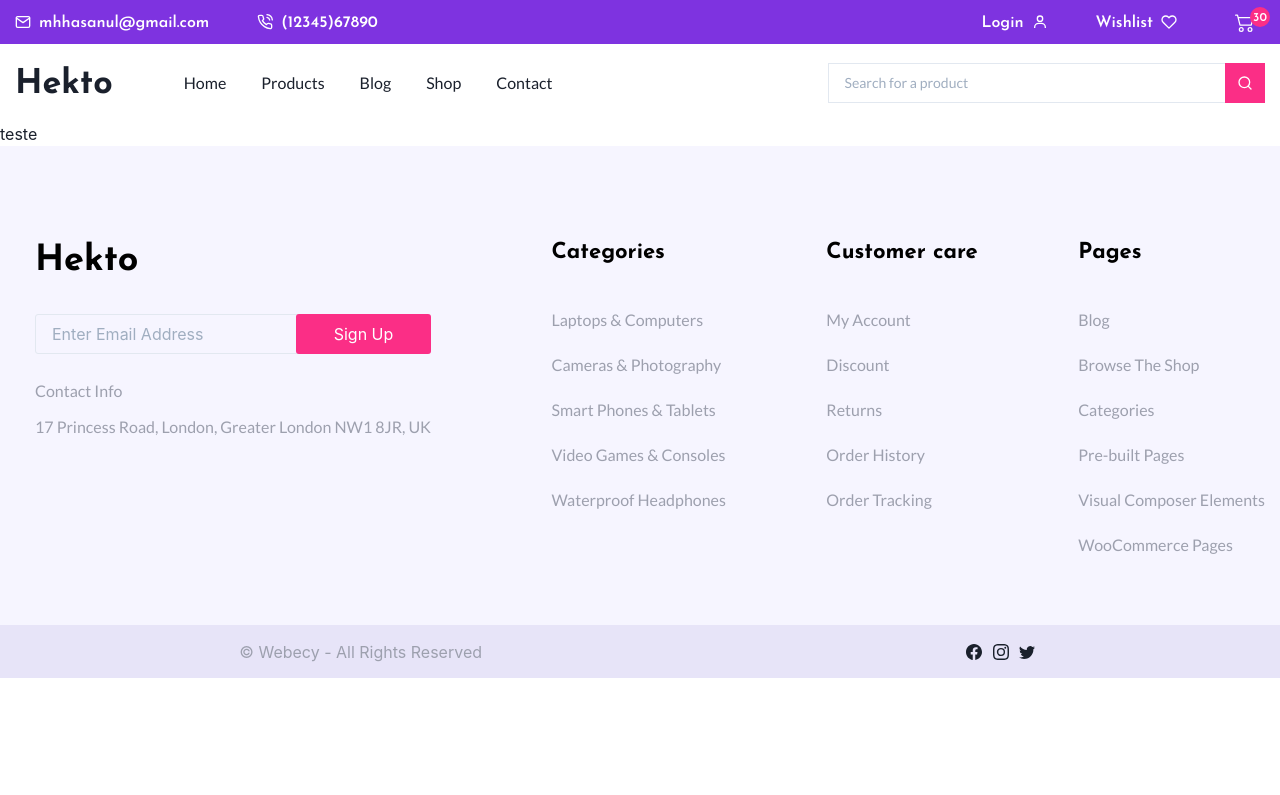
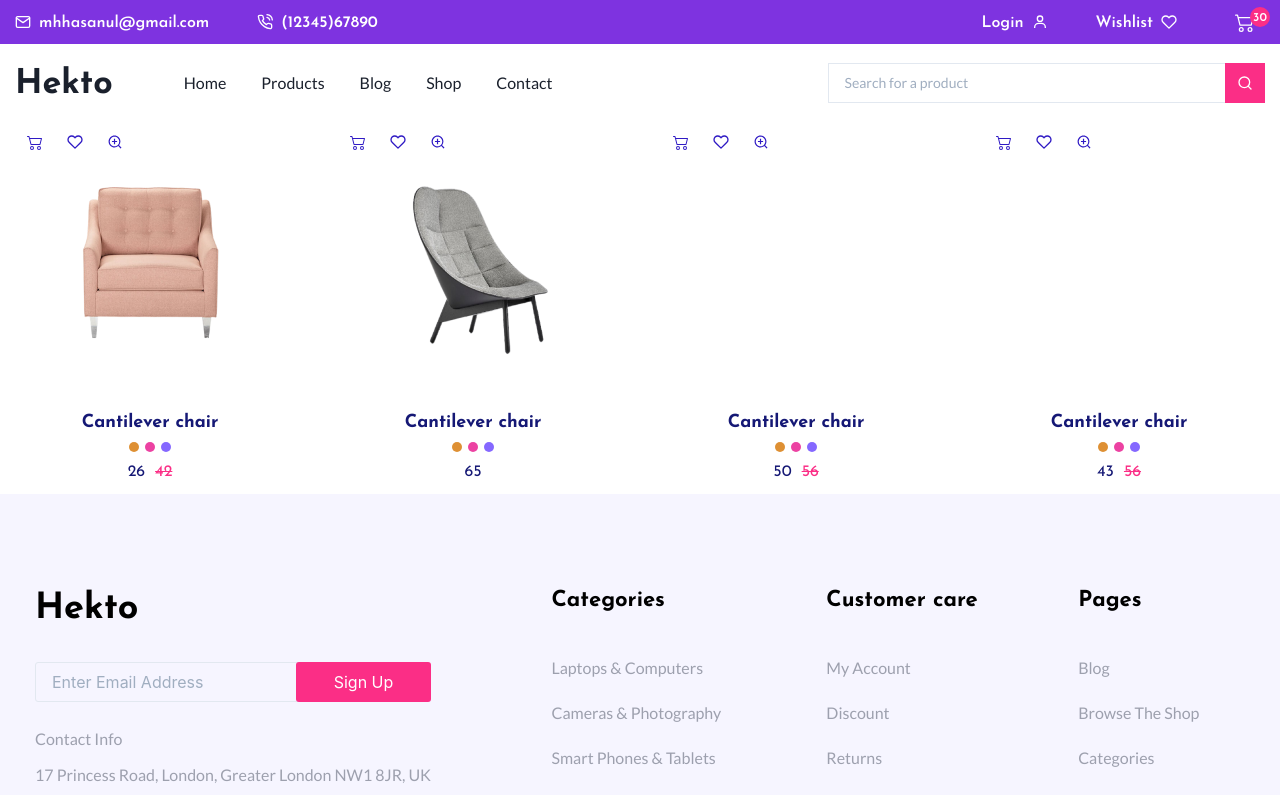
Before and after one commit to anacornachi/hekto-ecommerce, a Next.js app: page /shop in a window 1280 px wide. Shown: the top 795 px of the page. Built offline with nearby package versions, Linux system fonts and the light colour scheme; no server answers.

Commit message:
wip: product card component under development, add products type globally and create card product actions

```diff
--- /dev/null
+++ b/src/components/ProductCard/Actions.tsx
@@ -0,0 +1,76 @@
+import {
+  Button,
+  Circle,
+  Flex,
+  FlexProps,
+  Link as ChakraLink,
+} from '@chakra-ui/react';
+import React from 'react';
+import {BsCart2} from 'react-icons/bs';
+import {FiHeart} from 'react-icons/fi';
+import {AiOutlineZoomIn} from 'react-icons/ai';
+import Link from 'next/link';
+import {string} from 'yup/lib/locale';
+
+export type Actions = {
+  variant?: string;
+  mainColor?: string;
+} & FlexProps;
+
+export default function Actions({variant, mainColor, ...props}: Actions) {
+  const isTop = variant === 'top';
+
+  return (
+    <Flex
+      gap="10px"
+      {...props}
+      direction={isTop ? 'row' : 'column'}
+      bottom={isTop ? 'initial' : 0}
+      p="5px"
+    >
+      <Button
+        bg="none"
+        size="30px"
+        height="30px"
+        p="0"
+        borderRadius="full"
+        _focus={{boxShadow: 'none'}}
+      >
+        <Circle
+          size="30px"
+          color="offBlue"
+          _hover={{bg: mainColor ?? '#EEEFFB'}}
+        >
+          <BsCart2 />
+        </Circle>
+      </Button>
+      <Button
+        bg="none"
+        size="30px"
+        height="30px"
+        p="0"
+        borderRadius="full"
+        _focus={{boxShadow: 'none'}}
+      >
+        <Circle
+          size="30px"
+          color="offBlue"
+          _hover={{bg: mainColor ?? '#EEEFFB'}}
+        >
+          <FiHeart />
+        </Circle>
+      </Button>
+      <Link href="" passHref>
+        <ChakraLink _hover={{border: 'none'}} _focus={{boxShadow: 'none'}}>
+          <Circle
+            size="30px"
+            color="offBlue"
+            _hover={{bg: mainColor ?? '#EEEFFB'}}
+          >
+            <AiOutlineZoomIn />
+          </Circle>
+        </ChakraLink>
+      </Link>
+    </Flex>
+  );
+}
--- /dev/null
+++ b/src/components/ProductCard/index.tsx
@@ -0,0 +1,77 @@
+import {Circle, Flex, Heading, Text} from '@chakra-ui/react';
+import Image from 'next/image';
+import {TProducts} from 'src/types/products';
+import Actions from './Actions';
+
+export default function ProductCard({
+  image,
+  main_image,
+  alt,
+  title,
+  url,
+  id,
+  price,
+  promotion,
+  color,
+  colorType,
+  variant,
+  rate,
+}: TProducts) {
+  return (
+    <>
+      <Flex direction="column" w="270px" color="navyBlue">
+        <Flex
+          w="100%"
+          position="relative"
+          h="280px"
+          cursor="pointer"
+          _hover={{bg: 'lightGreen'}}
+        >
+          {main_image && (
+            <Flex w="100%" h="100%" justify="center">
+              <Image src={main_image} alt="" objectFit="contain" />
+            </Flex>
+          )}
+          <Actions position="absolute" mainColor="white" variant="top" />
+        </Flex>
+        <Flex
+          direction="column"
+          align="center"
+          fontFamily="josefin"
+          gap="8px"
+          p="10px"
+          w="100%"
+        >
+          <Heading
+            as="h2"
+            fontFamily="josefin"
+            fontSize="18px"
+            maxWidth="100%"
+            isTruncated
+          >
+            Cantilever chair
+          </Heading>
+          <Flex gap="6px">
+            <Circle size="10px" bg="#DE9034"></Circle>
+            <Circle size="10px" bg="#EC42A2"></Circle>
+            <Circle size="10px" bg="#8568FF"></Circle>
+          </Flex>
+          {/* {id && <Text>Code - {id}</Text>}  */}
+          {/* TODO ver como renderizar somente quando quiser que o codigo seja exibido, pq id sempre tem */}
+          <Flex gap="10px">
+            {promotion ? (
+              <>
+                <Text p="0">{promotion}</Text>
+                <Text p="0" as="del" color="pink">
+                  {price}
+                </Text>
+              </>
+            ) : (
+              <Text p="0">{price}</Text>
+            )}
+          </Flex>
+        </Flex>
+      </Flex>
+    </>
+  );
+}
--- /dev/null
+++ b/src/components/ProductCard/mock.ts
@@ -0,0 +1,65 @@
+import couch from '@public/images/couch.png';
+import armchair from '@public/images/armchair.png';
+
+export const products = [
+  {
+    id: 'Y523201', //codigo unico
+    image: [], // imagens pra pagina de produto
+    main_image: couch, // imagem unica
+    alt: '', // texto alternativo pra imagem
+    title: 'Cantilever chair',
+    slug: 'cantilever-chair', // pra poder criar a rota do produto
+    description: '',
+    price: 42.0,
+    promotion: 26.0, // preco promocional
+    url: '', // que direciona pra pagina quando clicado
+    color: [], // cores que vao aparecer nos 3 pontinho -- acho que vou deixar sempre igual
+    rate: 4, // avaliacao de 0 a 5
+    stock: 6, // estoque disponivel no banco
+  },
+  {
+    id: 'Y864109',
+    image: [],
+    main_image: armchair,
+    alt: '',
+    title: 'Confort Handy Craft',
+    slug: 'confort-handy-craft',
+    description: '',
+    price: 65.0,
+    promotion: '',
+    url: '',
+    color: [],
+    rate: 5,
+    stock: 2,
+  },
+  {
+    id: 'Y987678',
+    image: [],
+    main_image: '',
+    alt: '',
+    title: 'Mini LCW Chair',
+    slug: 'mini-lcw-chair',
+    description: '',
+    price: 56.0,
+    promotion: 50.0,
+    url: '',
+    color: [],
+    rate: 5,
+    stock: 2,
+  },
+  {
+    id: 'A431562',
+    image: [],
+    main_image: '',
+    alt: '',
+    title: 'Mini LCW Chair',
+    slug: 'mini-lcw-chair',
+    description: '',
+    price: 56.0,
+    promotion: 43.0,
+    url: '',
+    color: [],
+    rate: 5,
+    stock: 2,
+  },
+];
--- /dev/null
+++ b/src/components/ProductCard/variants/Circle.tsx
@@ -0,0 +1,5 @@
+import React from 'react';
+
+export default function Circle() {
+  return <div>circlC</div>;
+}
--- /dev/null
+++ b/src/components/ProductCard/variants/Square.tsx
@@ -0,0 +1,5 @@
+import React from 'react';
+
+export default function Square() {
+  return <div>Square</div>;
+}
--- a/src/config/theme.tsx
+++ b/src/config/theme.tsx
@@ -21,11 +21,12 @@ const theme = extendTheme({
     pantonePurple: '#f6f5ff',
     purple: '#7E33E0',
     offPurple: '#9F63B5',
-    offBlue: '#151875',
+    offBlue: '#2F1AC4',
     skyBlue: 'linear-gradient(121.53deg, #F3F9FF 0%, #F1F0FF 100%)',
     lightPurple: '#E7E4F8',
     grey: '#9DA0AE',
     description: '#9096B2',
+    lightGreen: '#EBF4F3',
   },
   fonts: {
     josefin: "'Josefin Sans', sans-serif",
--- a/src/pages/shop/index.tsx
+++ b/src/pages/shop/index.tsx
@@ -1,3 +1,18 @@
+import {Flex} from '@chakra-ui/react';
+import Container from '@components/layouts/Container';
+import ProductCard from '@components/ProductCard';
+import {products} from '@components/ProductCard/mock';
+
 export default function ShopGrid() {
-  return <div>teste</div>;
+  return (
+    <>
+      <Container>
+        <Flex w="100%" gap="53px">
+          {products.map((product) => (
+            <ProductCard key={product.id} {...product} variant="circle" />
+          ))}
+        </Flex>
+      </Container>
+    </>
+  );
 }
```
Also changed, not shown: src/types/products.d.ts (added, +20 -0 lines), public/images/armchair.png (added), public/images/couch.png (added).
